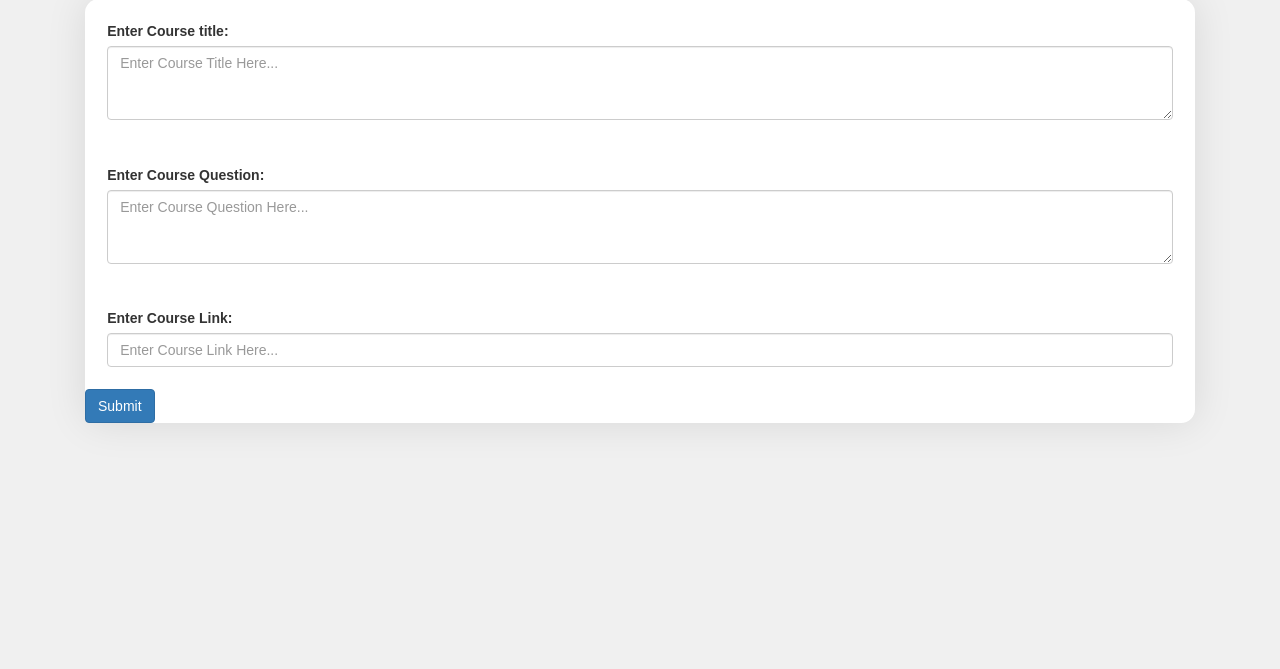
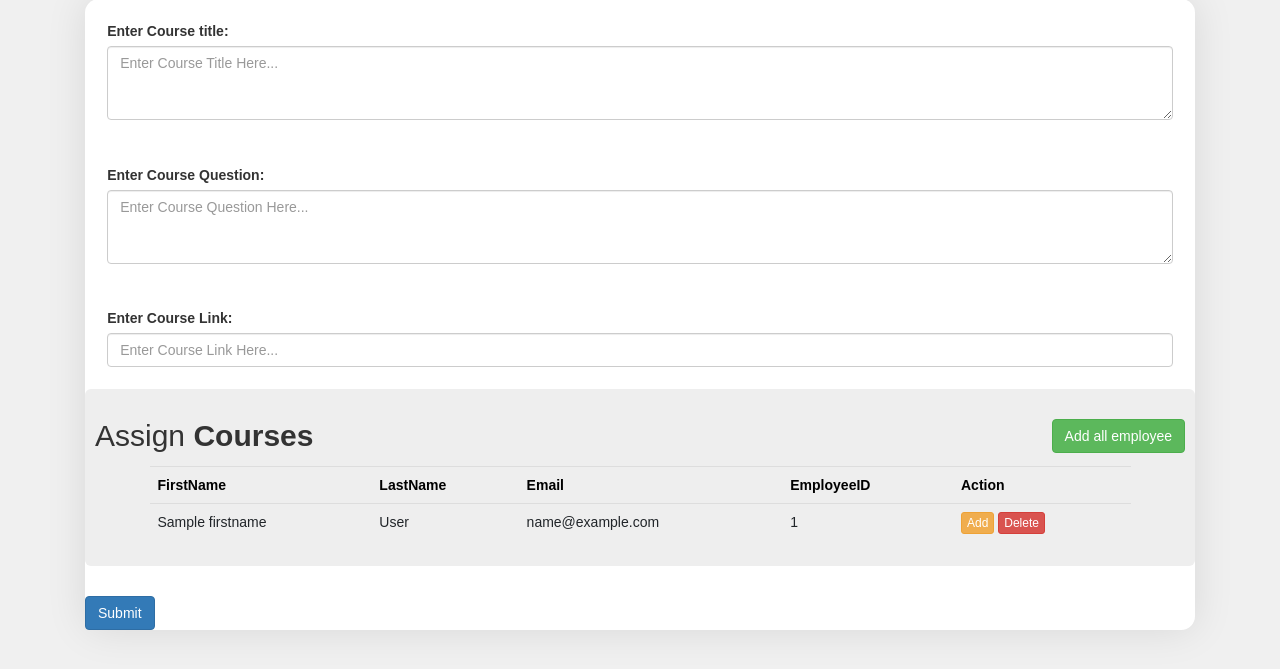
Before and after one commit to 2ashy4u/CSE120Project, a Python web app: template website/templates/addCourse.html in a window 1280 px wide. Shown: the part 83-752 px from the top of the page. Run offline with Jinja, Linux system fonts and the light colour scheme; the template is opened without the code that fills it: most values are stand-ins (such as "Sample title", 1, 10 or a date in 2020); some libraries are stand-ins or nearby versions.

Commit message:
update code for the addcourse

```diff
--- a/website/templates/addCourse.html
+++ b/website/templates/addCourse.html
@@ -1,5 +1,6 @@
 {% extends "base.html" %} {% block title %}Add Courses{% endblock %} {%block
   navbar%}
+  <!-- Navbar elements -->
   <nav class="navbar navbar-expand-lg navbar-dark bg-dark">
     <a class="navbar-brand" href="/Home">
       <img
@@ -37,8 +38,11 @@ navbar%}
       </div>
     </div>
   </nav>
+  <!-- End Navbar! -->
   {%endblock%} {% block content %}
   <body>
+    <!-- This allows flashes from the backend to be displayed -->
+    <!-- Filters only error category! -->
      {% with message = get_flashed_messages(category_filter=["error"]) %}
       {%if message %}
        {% for message in get_flashed_messages() %}
@@ -54,6 +58,8 @@ navbar%}
           </button>
         </div>
         {% endfor %} {% endif%} {% endwith %}
+        <!-- End of Error Filter-->
+        <!-- Filters only success category! -->
          {% with message = get_flashed_messages(category_filter=["success"]) %}
       {%if message %}
        {% for message in get_flashed_messages() %}
@@ -69,6 +75,11 @@ navbar%}
           </button>
         </div>
         {% endfor %} {% endif%} {% endwith %}
+        <!-- End of Error Filter-->
+        <!-- Flash End! -->
+
+
+        <!-- Text boxes for add course page -->
   <div class="addCourses">
     <div class="addCourseTitle">
     <form action="#" method="POST">
@@ -104,8 +115,42 @@ navbar%}
         placeholder="Enter Course Link Here..."
       />
       </div>
+
+
+
+<div class = employeeListcontainer>
+  <div class = "row">
+    <div class = "col md-12">
+      <div class = "jumbotron p-3">
+        <h2> Assign <b>Courses</b> <button type ="button" class = "btn btn-success float-right" data-toggler="modal" data-target="#mymodal">Add all employee</button></h2>
+        <table class = "table table-hover">
+          <tr>
+            <th>FirstName</th>
+            <th>LastName</th>
+            <th>Email</th>
+            <th>EmployeeID</th>
+            <th>Action</th>
+          </tr>
+          {% for employee in employees%}
+          <tr>
+            <td>{{employee.firstname}}</td>
+            <td>{{employee.lastname}}</td>
+            <td>{{employee.email}}</td>
+            <td>{{employee.employeeID}}</td>
+            <td>
+              <a href=" " class = "btn btn-warning btn-xs" data-toggler="model" data-target="#modaledit">Add</a>
+              <a href=" " class = "btn btn-danger btn-xs" onclick="return confirm('Are you sure to delete?')">Delete</a>
+            </td>
+          </tr>
+          {% endfor %}
+        </table>
+      </div>
+    </div>
+  </div>
+
       <input type="submit" id = "submitButtonCourse" class="btn btn-primary"></button>
     </form>
   </div>
   </body>
+  <!-- End textbox! -->
   {% endblock %}
```
Also changed, not shown: website/auth.py (+11 -1 lines), website/templates/employeeList.html (added, +40 -0 lines). Lines whose indentation alone changed are shown as unchanged.
